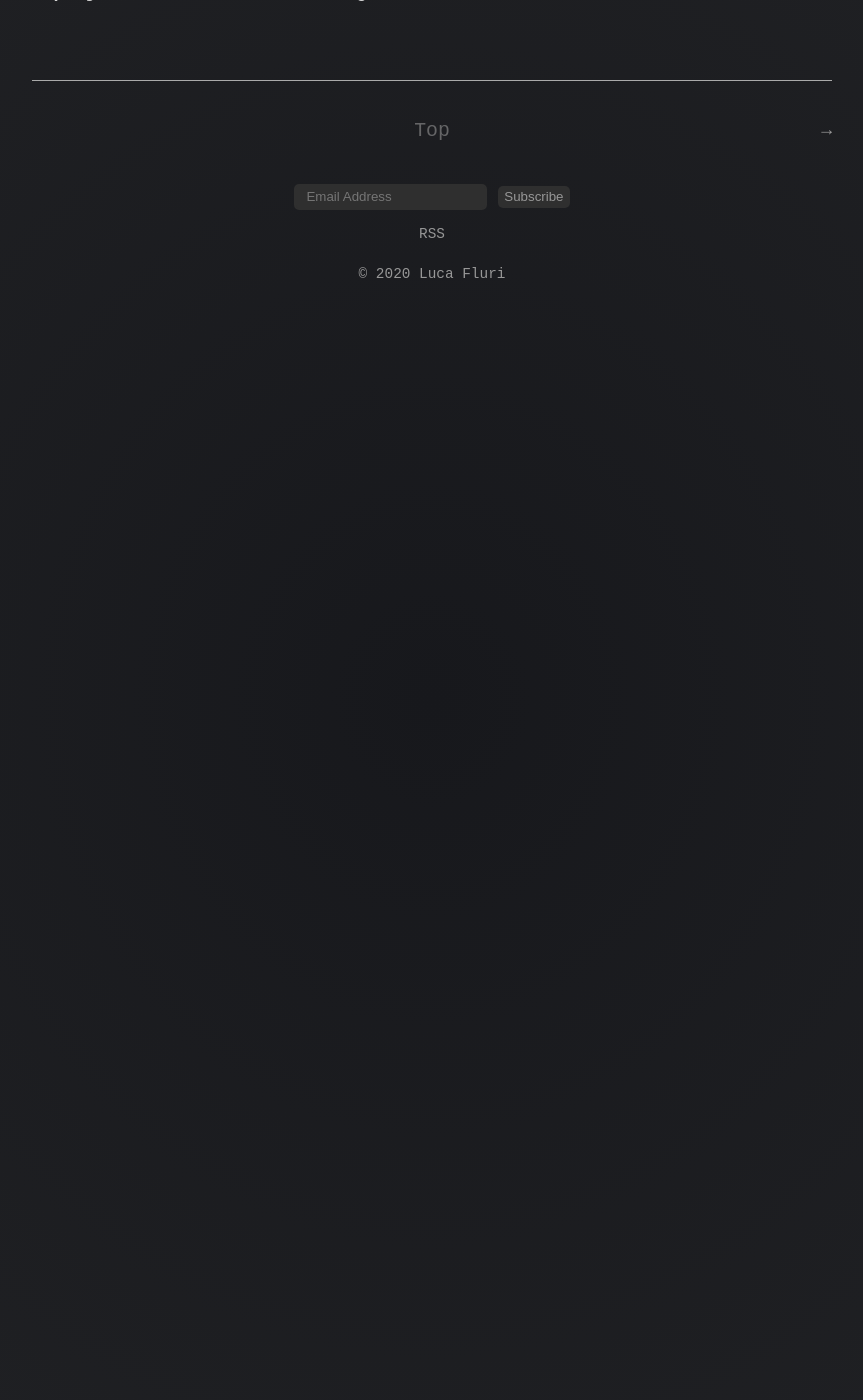
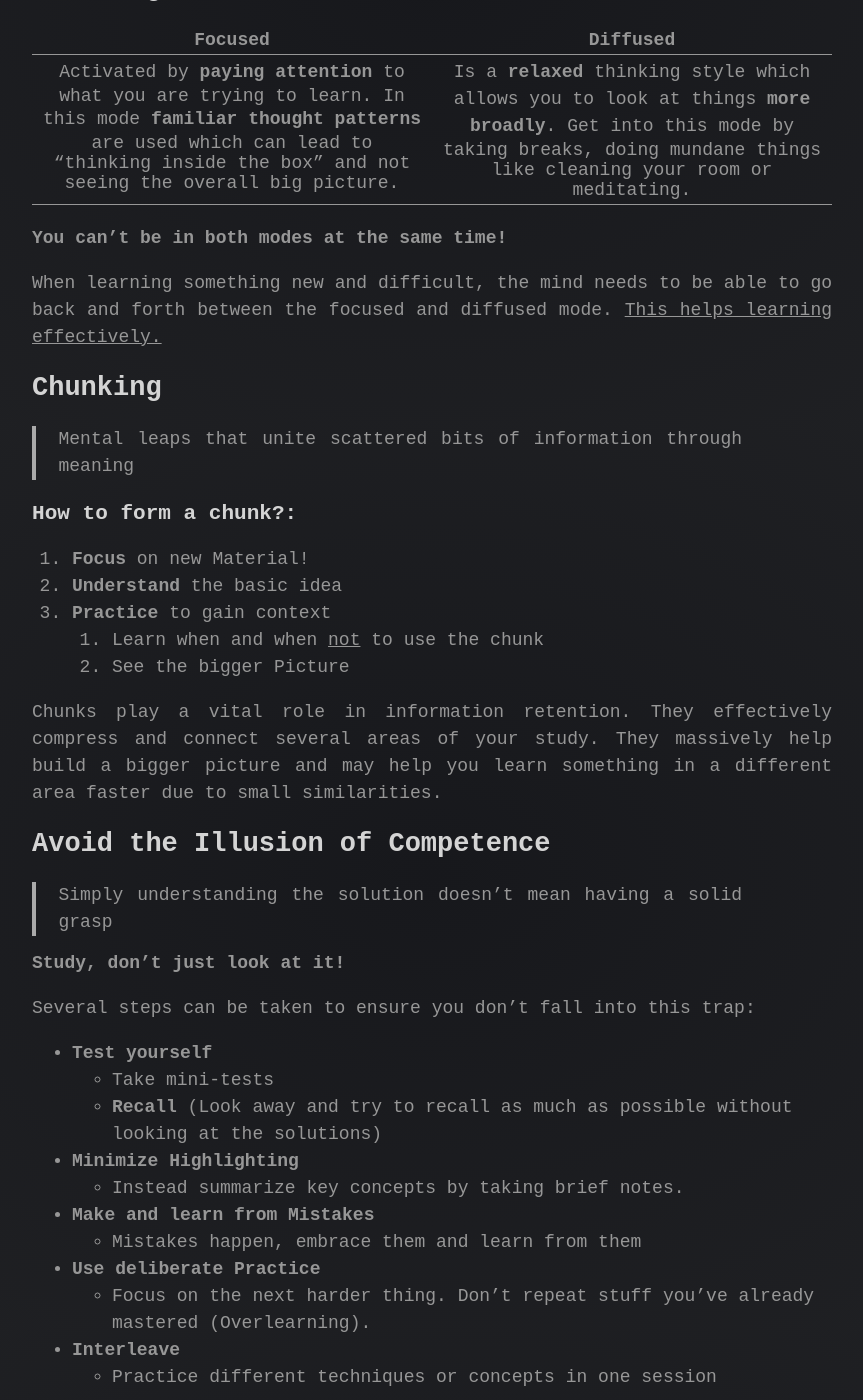
Before and after one commit to lucafluri/blog, a Jekyll site: the page built from _posts/2020-05-03-how-to-learn.md, in a window 1280 px wide and 1400 px high, scrolled down 475 px. Shown: the whole window, without its empty margins (208-1071 px from the left). Built offline with Jekyll 4.4.1, drawn with Linux system fonts in a browser that asks for light colours; our own code applies the rules of GitHub Pages for plain Markdown files; comment, search, counter and statistics services are not loaded; before the commit the page ends 900 px from its top, so only the background shows below that; some of the changed text lies outside the part shown.

Commit message:
updated blog

```diff
--- a/_posts/2020-05-03-how-to-learn.md
+++ b/_posts/2020-05-03-how-to-learn.md
@@ -1,7 +1,80 @@
 ---
+layout: post
+title: How to Learn
+author: Luca Fluri
 published: true
 ---
 **[Last Updated: 2020-05-03]**
 
-## How to Learn
-#### A project based on the Learning how to Learn Coursera Course
+
+
+Based on the [Learning How to Learn](https://www.coursera.org/learn/learning-how-to-learn) Coursera Course
+
+
+
+## Thinking Modes
+
+|                           Focused                            |                           Diffused                           |
+| :----------------------------------------------------------: | :----------------------------------------------------------: |
+| Activated by **paying attention** to what you are trying to learn. In this mode **familiar thought patterns** are used which can lead to "thinking inside the box" and not seeing the overall big picture. | Is a **relaxed** thinking style which allows you to look at things **more broadly**. Get into this mode by taking breaks, doing mundane things like cleaning your room or meditating. |
+
+**You can't be in both modes at the same time!**
+
+When learning something new and difficult, the mind needs to be able to go back and forth between the focused and diffused mode. <u>This helps learning effectively.</u>
+
+
+
+## Chunking
+
+> Mental leaps that unite scattered bits of information through meaning
+
+### How to form a chunk?:
+
+1. **Focus** on new Material!
+2. **Understand** the basic idea
+3. **Practice** to gain context
+   1. Learn when and when <u>not</u> to use the chunk
+   2. See the bigger Picture
+
+Chunks play a vital role in information retention. They effectively compress and connect several areas of your study. They massively help build a bigger picture and may help you learn something in a different area faster due to small similarities.
+
+
+
+## Avoid the Illusion of Competence
+
+> Simply understanding the solution doesn't mean having a solid grasp
+
+**Study, don't just look at it!**
+
+Several steps can be taken to ensure you don't fall into this trap:
+
+- **Test yourself**
+  - Take mini-tests
+  - **Recall** (Look away and try to recall as much as possible without looking at the solutions)
+- **Minimize Highlighting**
+  - Instead summarize key concepts by taking brief notes.
+- **Make and learn from Mistakes**
+  - Mistakes happen, embrace them and learn from them
+- **Use deliberate Practice**
+  - Focus on the next harder thing. Don't repeat stuff you've already mastered (Overlearning).
+- **Interleave**
+  - Practice different techniques or concepts in one session
+
+
+
+Also be aware of your **Einstellung (Mindset)**. This is your initial Intuition can hinder you from finding other solutions. Try and keep an open Mind!
+
+
+
+## Procrastination
+
+> A little bit every, that's the trick
+
+The enemy and close friend of every student. Procrastination actually activates areas in your brain associated with pain and has similarities to addiction. It is a automatic habit we are mostly unaware of.
+
+###  Habits
+
+1. The Cue (location, time, emotion, reactions) => **APPLY WILLPOWER HERE**
+2. The Routine
+3. The Reward
+4. The Belief
```
